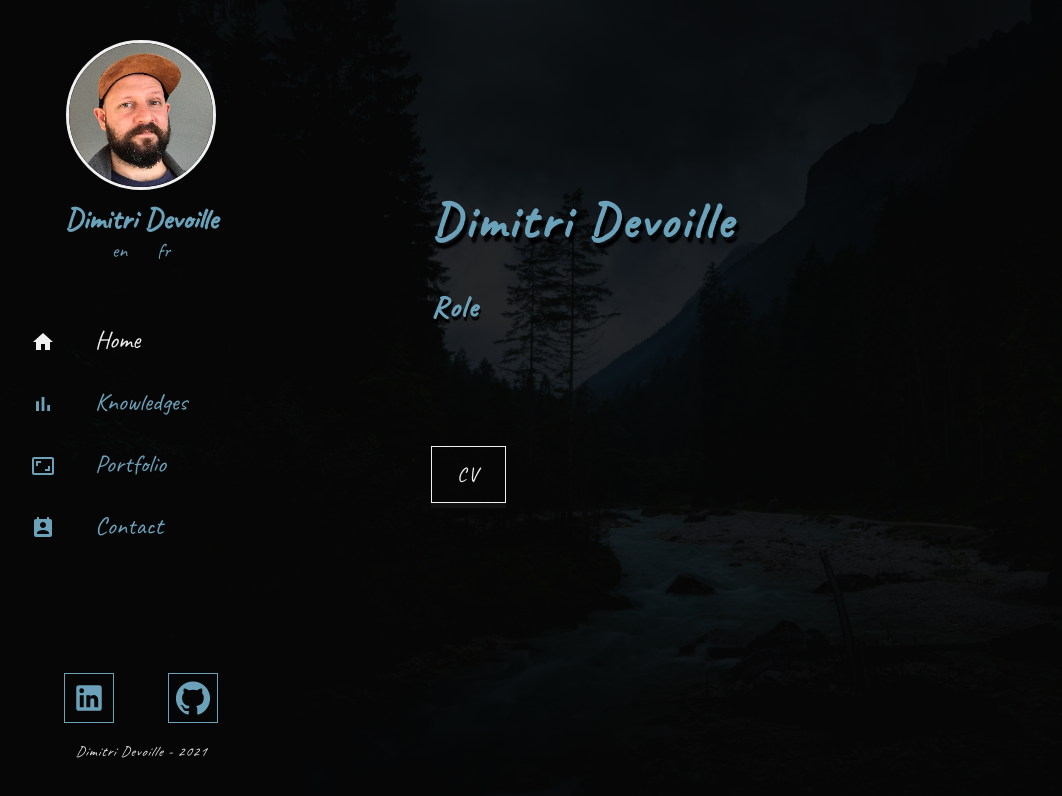
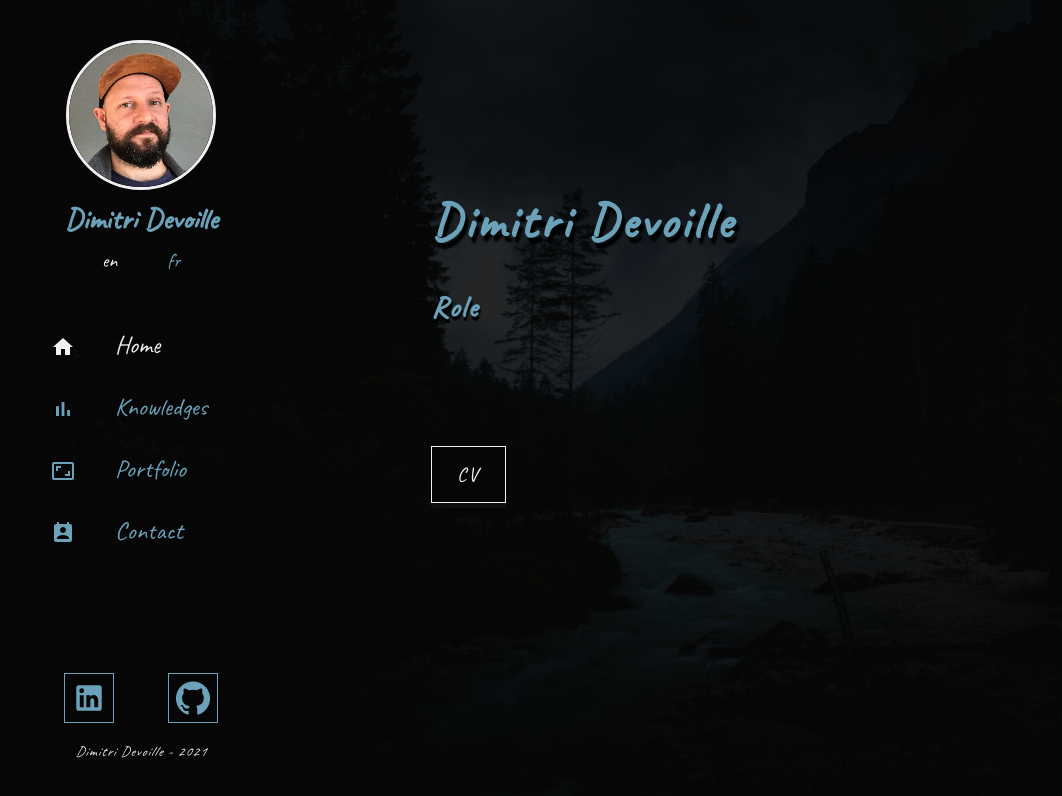
Before and after one commit to dimitriwdev/react-portfolio, a React (Create React App) app: page / in a window 1280 px wide. Shown: the top 796 px of the page, without its empty margins (9-1071 px from the left). Built offline with nearby package versions, Linux system fonts and the light colour scheme; what i18next-xhr-backend would draw is missing.

Commit message:
add style to language button

```diff
--- a/public/locales/fr/translation.json
+++ b/public/locales/fr/translation.json
@@ -9,7 +9,7 @@
 
   "Languages": "Langages",
   "FrameworksAndLibraries": "Frameworks & bibliothèques",
-  "ExperienceYears": "Annees d'experience",
+  "ExperienceYears": "Années d'expérience",
   "yr": "an",
   "yrs": "ans",
   "Tools": "Outils",
--- a/src/components/Navigation.jsx
+++ b/src/components/Navigation.jsx
@@ -53,10 +53,21 @@ const useStyles = makeStyles(() => ({
     marginTop: '10px',
     fontSize: '30px',
   },
-  spanLanguages: {
-    margin: '15px',
+  languagesContainer: {
     cursor: 'pointer',
     fontSize: '20px',
+    display: 'flex',
+    justifyContent: 'space-evenly',
+    marginTop: '10px',
+  },
+  languages: {
+    margin: '0 25px',
+    display: 'flex',
+    justifyContent: 'center',
+    alignItems: 'center',
+    '&:hover': {
+      color: 'rgb(240, 240, 240)',
+    },
   },
   navigation: {
     boxSizing: 'border-box',
@@ -64,7 +75,7 @@ const useStyles = makeStyles(() => ({
     flexDirection: 'column',
     justifyContent: 'space-between',
     listStyle: 'none',
-    paddingLeft: '20px',
+    paddingLeft: '40px',
     '@media (max-width: 900px)': {
       flexDirection: 'row',
       justifyContent: 'space-around',
@@ -173,11 +184,15 @@ const Navigation = () => {
       <header className={classes.idContent}>
         <img className={classes.profileImg} src={profilePicture} alt='profile' />
         <h1 className={classes.profile}>{profile}</h1>
-        <div className={classes.languages}>
-          <span className={classes.spanLanguages} onClick={() => dispatch(allActions.languageActions.setEnglish("en"))}>en</span>
-          <span className={classes.spanLanguages} onClick={() => dispatch(allActions.languageActions.setFrench("fr"))}>fr</span>
+        <div className={classes.languagesContainer}>
+          <div className={classes.languages} style={{ color: language === 'en' && 'rgba(240, 240, 240)' }}>
+            <span className={classes.spanLanguages} onClick={() => dispatch(allActions.languageActions.setEnglish("en"))}>en</span>
+          </div>
+          <div className={classes.languages} style={{ color: language === 'fr' && 'rgba(240, 240, 240)' }}>
+            <span className={classes.spanLanguages} onClick={() => dispatch(allActions.languageActions.setFrench("fr"))}>fr</span>
+          </div>
         </div>
-      </header>
+      </header >
       <nav>
         <ul className={classes.navigation}>
           <li className={classes.navItem}>
```
